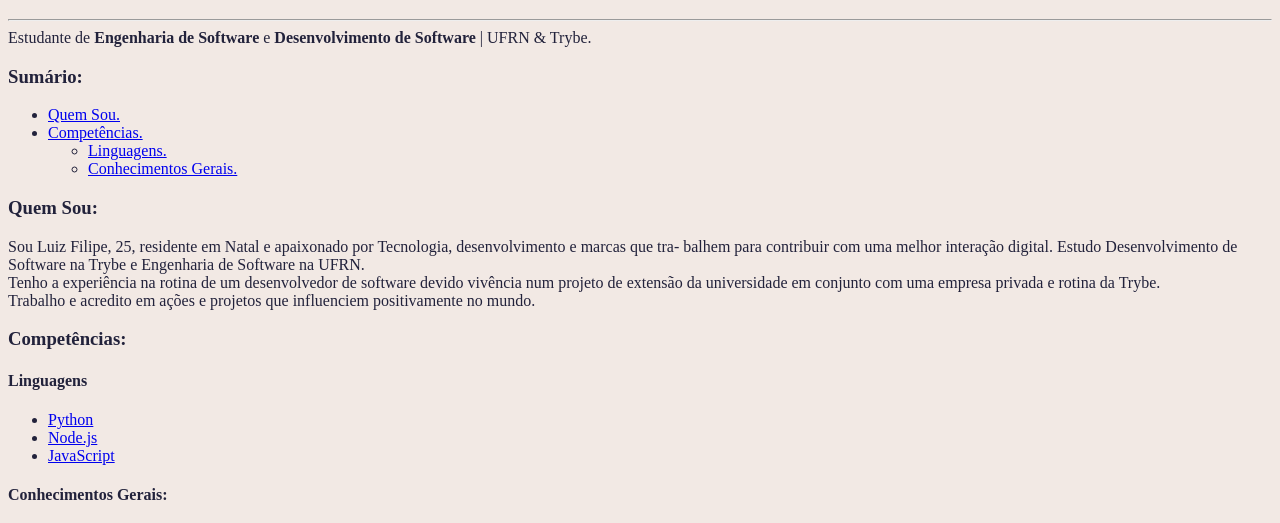
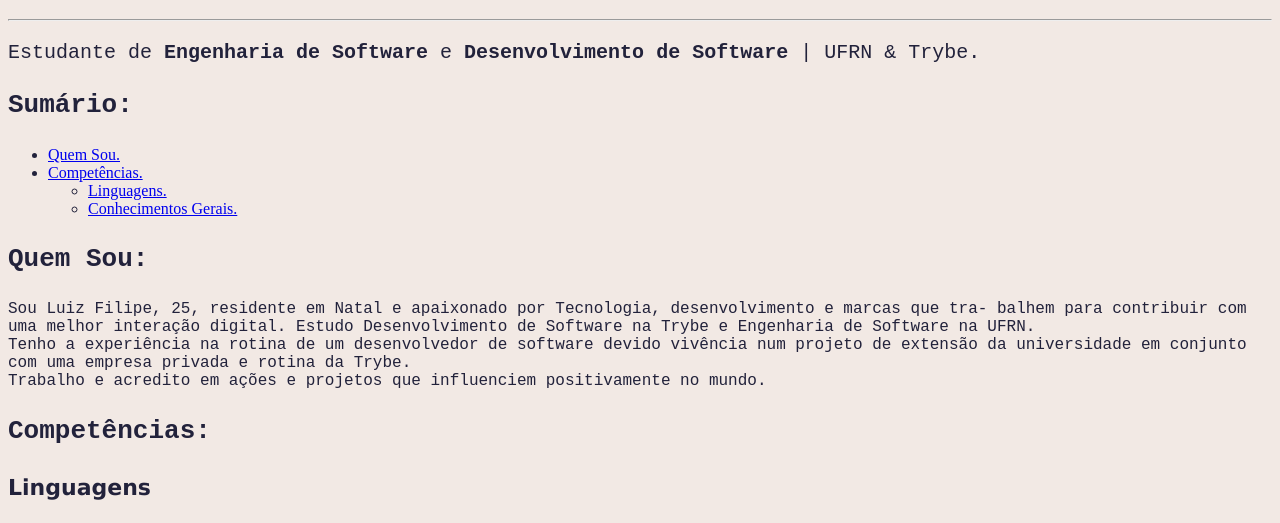
Before and after one commit to lfsmariz/portfolio-mustang, a plain HTML site: page index.html in a window 1280 px wide. Shown: the part 273-796 px from the top of the page. Drawn offline with Linux system fonts and the light colour scheme.

Commit message:
define fonts

```diff
--- a/index.html
+++ b/index.html
@@ -9,8 +9,8 @@
 <body>
   <img src="./images/me.png" alt="Luiz F S Mariz" height="200px">
   <h1>Luiz Filipe Sampaio Mariz</h1>
-  <p>
-    <hr>
+  <hr>
+  <p id="descricao">
     Estudante de <strong>Engenharia de Software</strong> e <strong>Desenvolvimento de Software</strong> | UFRN & Trybe.
   </p>
 
@@ -40,14 +40,14 @@ Trabalho e acredito em ações e projetos que influenciem positivamente no mundo
   <h3 id="competencia">Competências:</h3>
 
   <h4 id="linguagens">Linguagens</h4>
-  <ul>
+  <ul class="listacompetencias">
     <li><a href="https://www.python.org/" target="_blank">Python</a></li>
     <li><a href="https://nodejs.org/en/" target="_blank">Node.js</a></li>
     <li><a href="https://pt.wikipedia.org/wiki/JavaScript" target="_blank">JavaScript</a></li>
   </ul>
 
   <h4 id="conhecimentosgerais" >Conhecimentos Gerais:</h4>
-  <ul>
+  <ul class="listacompetencias">
     <li>Gerenciamento de serviços de TI</li>
     <li>Análise de requisitos</li>
     <li>Tecnologia da informação</li>
--- a/styles/style.css
+++ b/styles/style.css
@@ -15,3 +15,30 @@ body {
 h1 {
   font-family: 'Courier New', Courier, monospace;
 }
+
+strong {
+  font-size: 20px;
+}
+
+p {
+  font-family: 'Courier New', Courier, monospace;
+}
+
+#descricao {
+  font-family: 'Courier New', Courier, monospace;
+  font-size: 20px;
+}
+
+#linguagens, #conhecimentosgerais{
+  font-family: Verdana, Geneva, Tahoma, sans-serif;
+  font-size: 22px;
+}
+
+.listacompetencias {
+  font-family: 'Courier New', Courier, monospace;
+}
+
+h3 {
+  font-family: 'Courier New', Courier, monospace;
+  font-size: 26px;
+}
```
